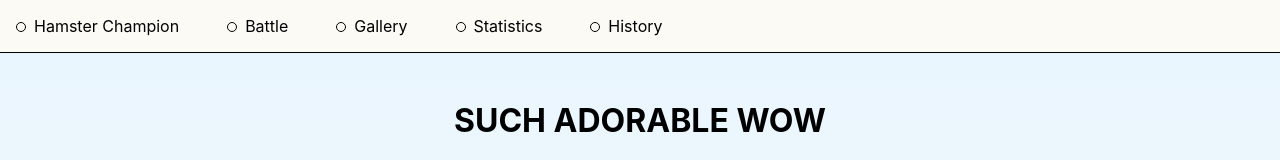
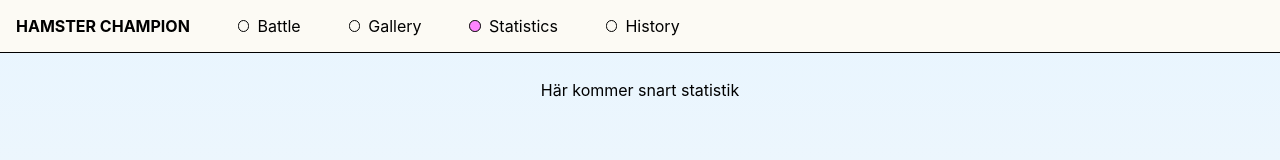
Before and after one commit to marcuslindqvist/hamster-champion, a React (Create React App) app: page /statistics in a window 1280 px wide. Shown: the top 160 px of the page. Built offline with nearby package versions, Linux system fonts and the light colour scheme; no server answers.

Commit message:
navlink with activeclassname

```diff
--- a/src/App.css
+++ b/src/App.css
@@ -35,10 +35,15 @@
   list-style-type: none;
 }
 span.dot {
-  height: 0.5em;
-  width: 0.5em;
+  height: 0.6em;
+  width: 0.6em;
   border-radius: 50%;
   display: inline-block;
   border: 1px solid black;
   margin-right: 0.5em;
+  transition: background-color 400ms;
 }
+
+.active-nav-class span.dot{
+  background-color: rgb(255, 133, 255);
+}
--- a/src/components/PageContainer.jsx
+++ b/src/components/PageContainer.jsx
@@ -1,7 +1,8 @@
-import { BrowserRouter as Router, Switch, Route, Link } from "react-router-dom";
+import { BrowserRouter as Router, Switch, Route, Link, NavLink } from "react-router-dom";
 import LandingPage from "./LandingPage"
 import Battle from "./Battle/Battle"
 import Gallery from "./Gallery/Gallery"
+import Statistics from "./Statistics/Statistics"
 
 const PageContainer = ({ hamsterList }) => {
 
@@ -16,17 +17,17 @@ const PageContainer = ({ hamsterList }) => {
             <Router >
                 <nav>
                     <div id="home-link">
-                        <Link style={linkStyle} id="link-home" to="/"><span className="dot"></span>Hamster Champion</Link>
+                        <NavLink style={linkStyle} id="link-home" to="/" activeClassName="active-nav-class"><strong>HAMSTER CHAMPION</strong></NavLink>
                     </div>
 
                     <div className="nav-links">
-                        <Link style={linkStyle} to="/battle"><span className="dot"></span>Battle</Link>
+                        <NavLink style={linkStyle} to="/battle" activeClassName="active-nav-class"><span className="dot"></span>Battle</NavLink>
 
-                        <Link style={linkStyle} to="/gallery"><span className="dot"></span>Gallery</Link>
+                        <NavLink style={linkStyle} to="/gallery" activeClassName="active-nav-class"><span className="dot"></span>Gallery</NavLink>
 
-                        <Link style={linkStyle} to="/statistics"><span className="dot"></span>Statistics</Link>
+                        <NavLink style={linkStyle} to="/statistics" activeClassName="active-nav-class"><span className="dot"></span>Statistics</NavLink>
 
-                        <Link style={linkStyle} to="/history"><span className="dot"></span>History</Link>
+                        <NavLink style={linkStyle} to="/history" activeClassName="active-nav-class"><span className="dot"></span>History</NavLink>
 
                     </div>
 
@@ -41,6 +42,12 @@ const PageContainer = ({ hamsterList }) => {
                         <Route path="/gallery">
                             <Gallery hamsterList={hamsterList} />
                         </Route>
+                        <Route path="/statistics">
+                            <Statistics />
+                        </Route>
+                        <Route path="/history">
+
+                        </Route>
 
                         <Route path="/">
                             <LandingPage />
--- /dev/null
+++ b/src/components/Statistics/Statistics.jsx
@@ -0,0 +1,5 @@
+const Statistics = () => (
+<div> Här kommer snart statistik</div>
+)
+
+export default Statistics
```
